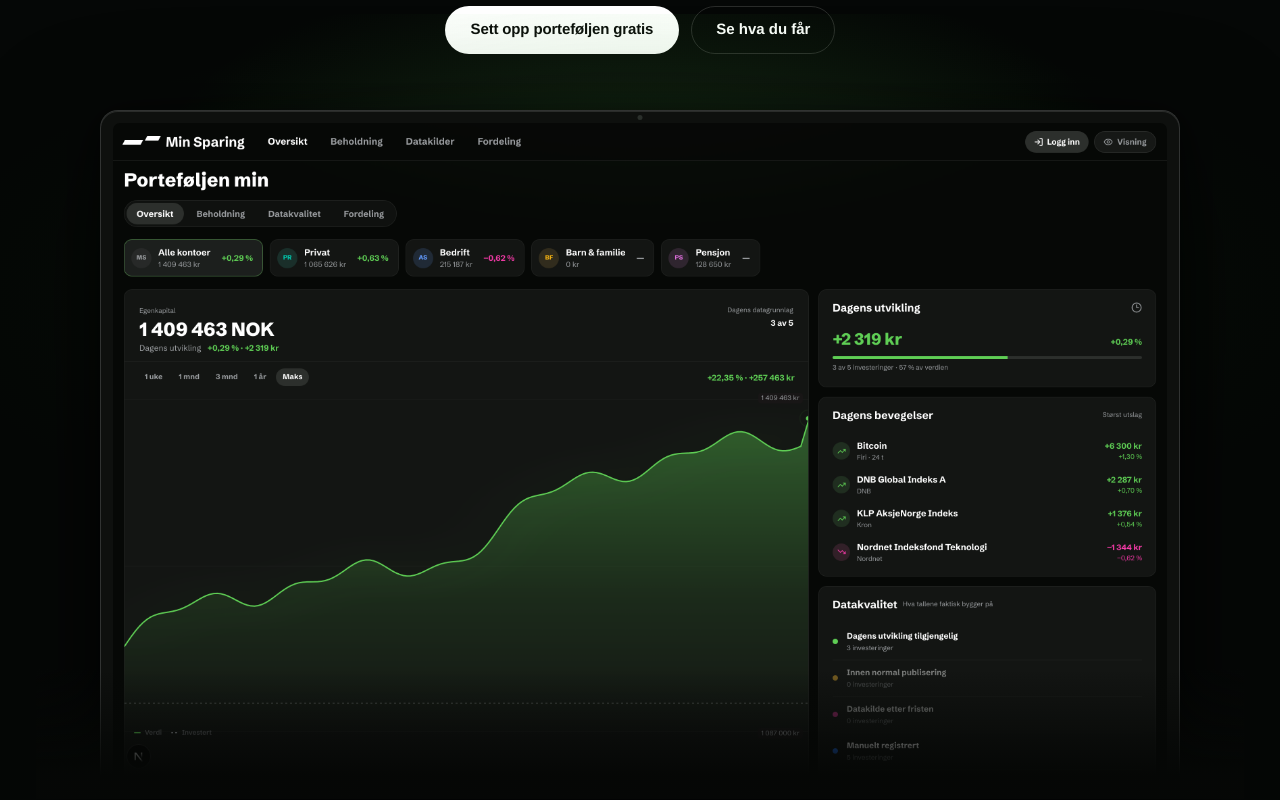
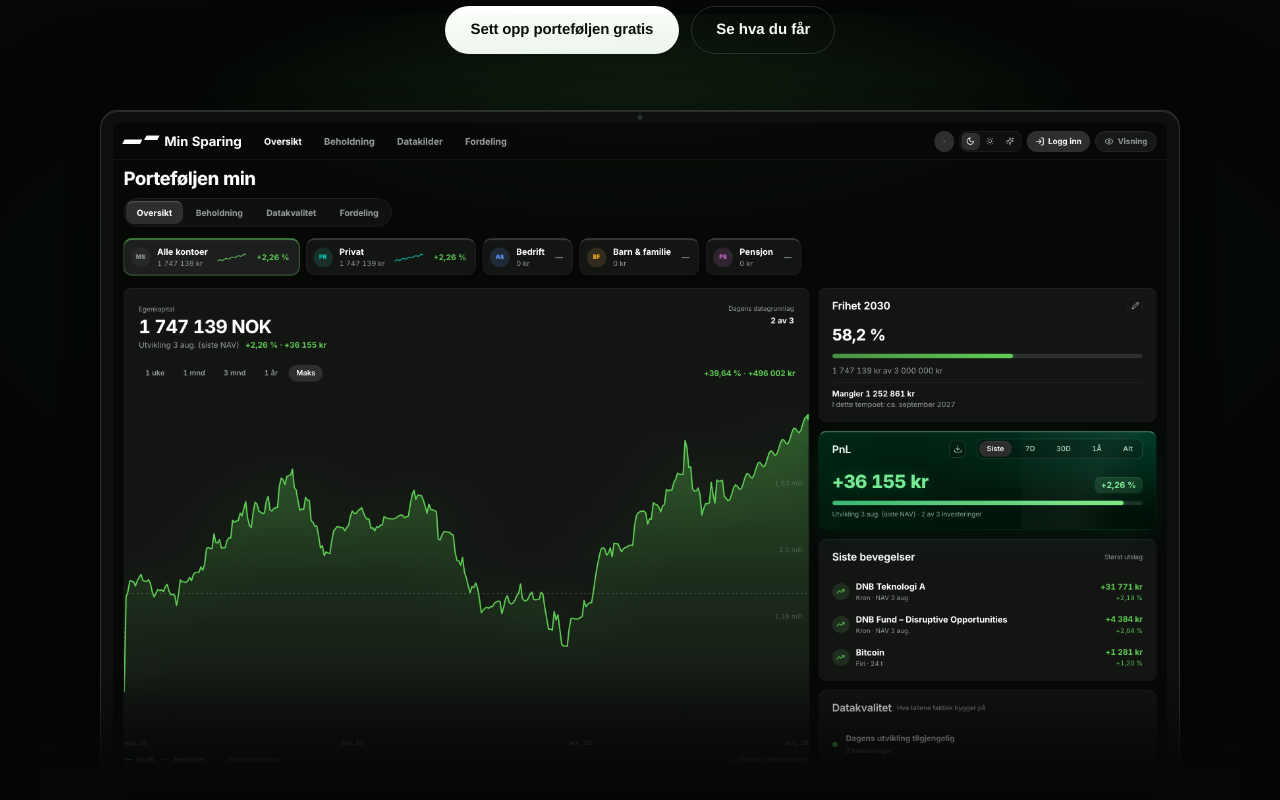
Before and after one commit to Fkleppe/testnettside1, a Next.js app: page / in a window 1280 px wide. Shown: the part 460-1260 px from the top of the page. Built offline with nearby package versions, Linux system fonts and the light colour scheme.

Commit message:
feat: hero-bilde regenerert med nytt dashborddesign (dashboard-10)

```diff
--- a/components/landing.tsx
+++ b/components/landing.tsx
@@ -201,7 +201,7 @@ export function Landing() {
             <div className="ld-laptop">
               <div className="ld-laptop-screen">
                 <Image
-                  src="/marketing/dashboard-9.png"
+                  src="/marketing/dashboard-10.png"
                   width={1560}
                   height={975}
                   priority
```
Also changed, not shown: public/marketing/dashboard-10.png (added), public/marketing/dashboard-9.png (deleted).
